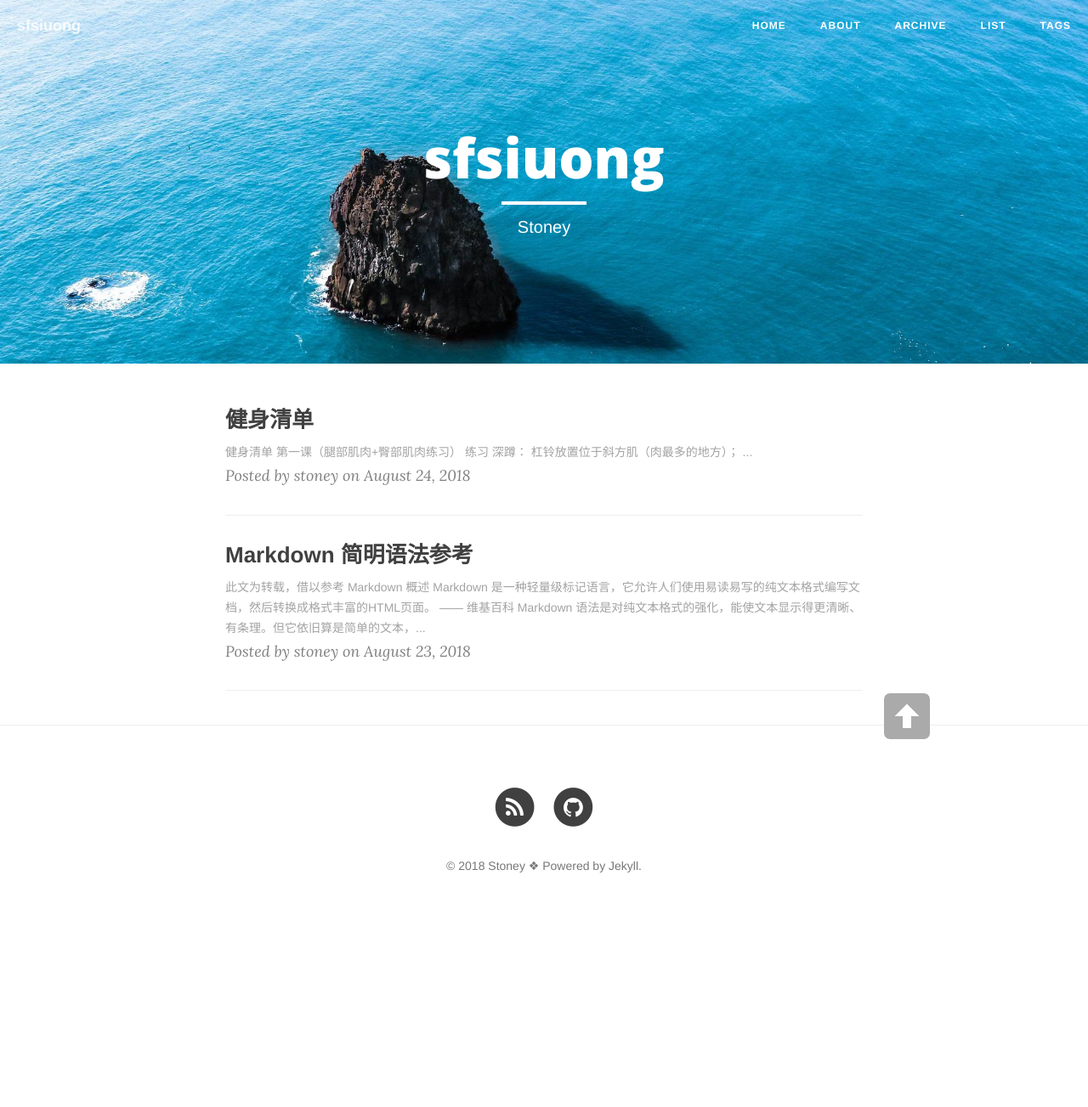
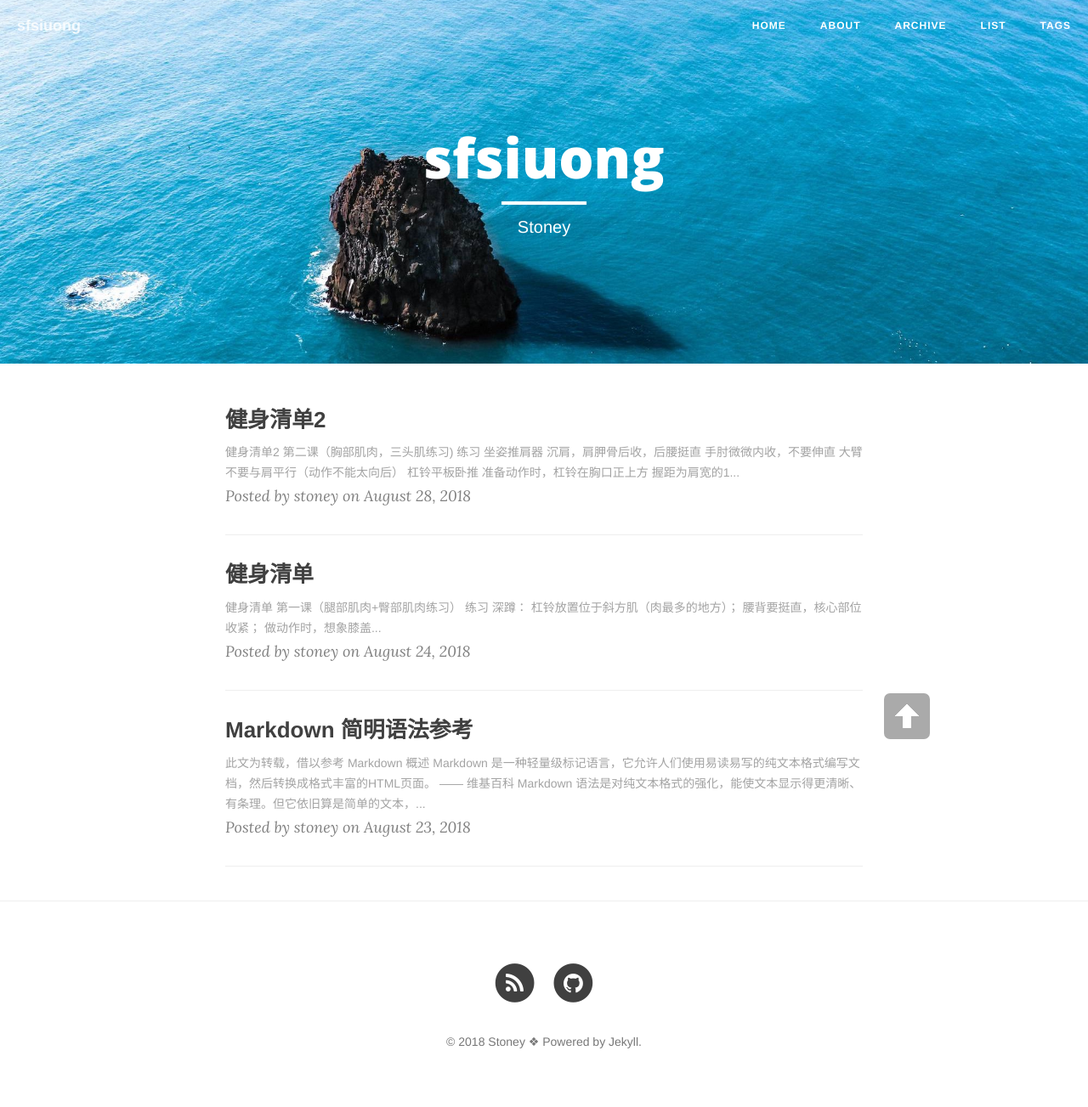
Before and after one commit to sfsiuong/sfsiuong.github.io, a Jekyll site: the page built from index.html, in a window 1280 px wide. Shown: the whole page at 85% size. Built offline with Jekyll 4.4.1, drawn with Linux system fonts in a browser that asks for light colours; nearby versions of some CDN libraries; the list of posts is cut into pages by our own code; before the commit the page ends 1097 px from its top, so only the background shows below that.

Commit message:
upload 8-28

```diff
--- /dev/null
+++ b/_posts/2018-08-28-gym-tips-list2.md
@@ -0,0 +1,61 @@
+---
+layout: post
+title: 健身清单2
+date: 2018-8-28
+tags: 健身
+---
+
+# 健身清单2
+
+### 第二课（胸部肌肉，三头肌练习)
+
+####  练习
+
+1. ##### 坐姿推肩器
+
+- 沉肩，肩胛骨后收，后腰挺直
+- 手肘微微内收，不要伸直
+- 大臂不要与肩平行（动作不能太向后）
+
+2. ##### 杠铃平板卧推
+
+- 准备动作时，杠铃在胸口正上方
+- 握距为肩宽的1.5倍
+- 其余同上。
+
+3. ##### 哑铃平板卧推
+
+- 拳眼相对
+- 手腕不要弯曲受力
+- 做动作时手肘呈90°
+
+4. ##### 龙门架绳索夹胸
+
+- 收紧肩胛骨
+- 手臂保持115°
+- 环抱式还原
+- 做动作 拉到胸口正前方（不要向下）
+
+5. ##### 仰卧杠铃臂屈伸（三头）
+
+- 准备动作时，手肘朝前；
+- 准备动作时，哑铃置于手肘上方；
+
+6. ##### 绳索下压（三头）
+
+- 大臂紧贴身体
+- 拉到底时，大臂可轻微离开身体，带动小臂外旋。
+
+#### 拉伸
+<center>
+  <img src="/img/gym/cheststretch.jpg">
+  <p>
+    胸部拉伸
+  </p>
+</center>
+
+<figure class="half">
+    <img src="/img/gym/santoustretch1.jpg">
+    <img src="/img/gym/santoustretch2.jpg">
+<p>三头肌拉伸</p>
+</figure>
```
Also changed, not shown: _posts/2018-08-25-gym-tips-list.md (+26 -14 lines), lists.md (+4 -4 lines), img/gym/santoustretch2.jpg (added), 2 other files.
